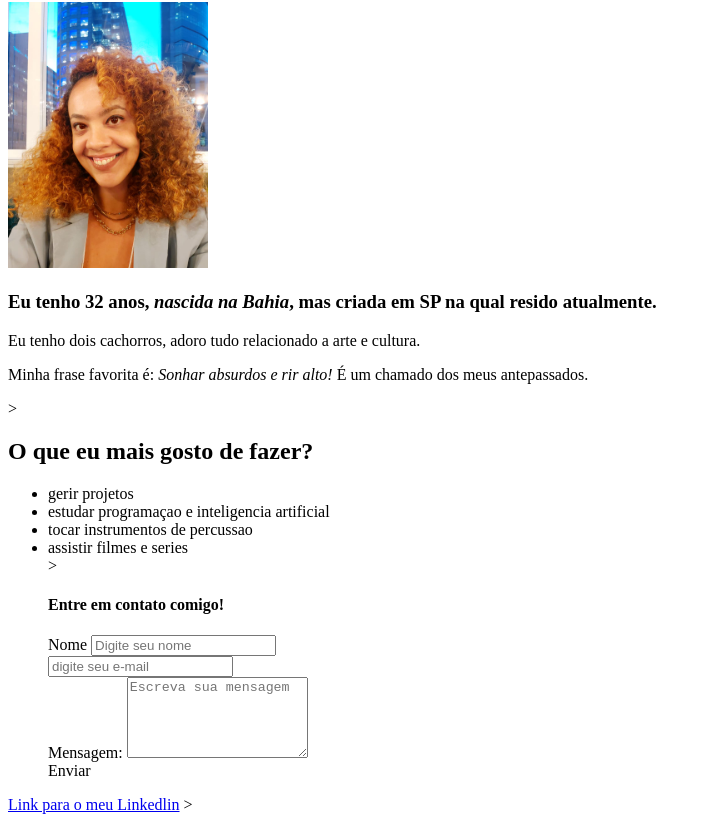
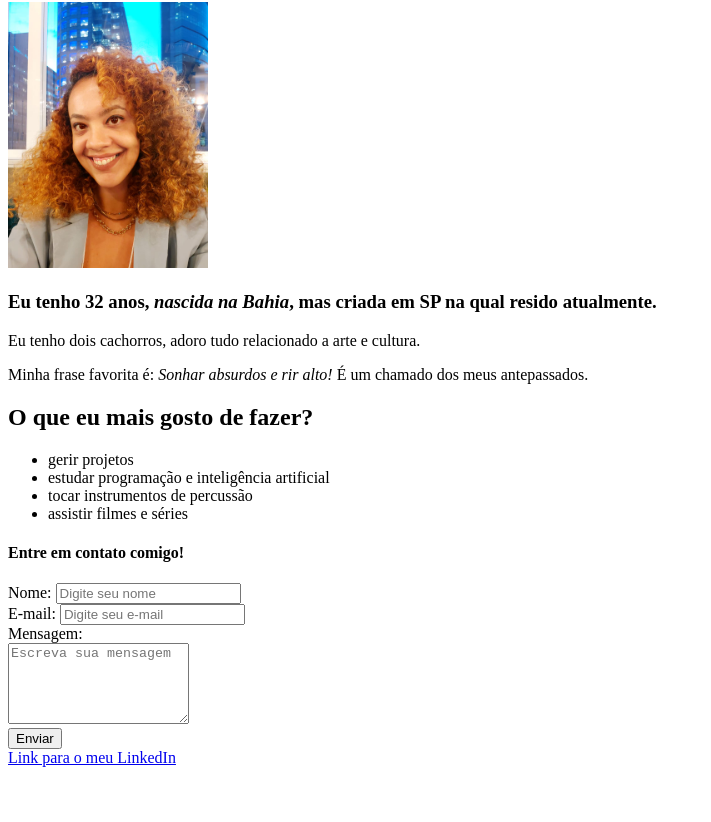
Before and after one commit to Bruh-Oliveira/Html-paginapessoal, a plain HTML site: page index.html in a window 1280 px wide. Shown: the part 125-947 px from the top of the page, without its empty margins (0-711 px from the left). After the commit the page ends 900 px from the top, so only its background shows below. Drawn offline with Linux system fonts and the light colour scheme.

Commit message:
Atualize o html enviado ao github com as correcoes realizadas

```diff
--- a/index.html
+++ b/index.html
@@ -4,41 +4,51 @@
     <meta charset="UTF-8">
     <title>Bruh Oliveira</title>
 </head>
-<body> <header>
-</header>
+<body>
+
+<header>
     <h1>Bruh Oliveira</h1>
     <h2><strong>Gestora de projetos</strong> e iniciante na programação</h2>
-    <main></main>
+</header>
+
+<main>
     <section>
-    <img src = "Foto Bruna.jpeg"alt= "Foto da Bruna de perfil, sorrindo"width="200" />
+        <img src="Foto Bruna.jpeg" alt="Foto da Bruna de perfil, sorrindo" width="200" />
         <h3>Eu tenho 32 anos, <em>nascida na Bahia</em>, mas criada em SP na qual resido atualmente.</h3>
         <p>Eu tenho dois cachorros, adoro tudo relacionado a arte e cultura.</p>
         <p>Minha frase favorita é: <em>Sonhar absurdos e rir alto!</em> É um chamado dos meus antepassados.</p>
-     ><section>
+    </section>
+
     <section>
         <h2>O que eu mais gosto de fazer?</h2>
         <ul>
             <li>gerir projetos</li>
-<li>estudar programaçao e inteligencia artificial</li>
-<li>tocar instrumentos de percussao</li>
-<li>assistir filmes e series</li>
-><section>
+            <li>estudar programação e inteligência artificial</li>
+            <li>tocar instrumentos de percussão</li>
+            <li>assistir filmes e séries</li>
+        </ul>
+    </section>
+
+    <section>
         <h4>Entre em contato comigo!</h4>
-<form>
-<label for="nome">Nome</label>
-<input type="text"id="nome" name="nome"placeholder="Digite seu nome"/><br
+        <form action="#">
+            <label for="nome">Nome:</label>
+            <input type="text" id="nome" name="nome" placeholder="Digite seu nome"><br>
 
-<label for="e-mail"></label>
-<input type="e-mail"id="e-mail" name="e-mail"placeholder="digite seu e-mail"><br>
+            <label for="email">E-mail:</label>
+            <input type="email" id="email" name="email" placeholder="Digite seu e-mail"><br>
 
-<label for="mensagem">Mensagem: </label>
-<textarea id="mensagem" name="mensagem" placeholder="Escreva sua mensagem" rows="5"></textarea><br
+            <label for="mensagem">Mensagem:</label><br>
+            <textarea id="mensagem" name="mensagem" placeholder="Escreva sua mensagem" rows="5"></textarea><br>
 
             <button type="submit">Enviar</button>
         </form>
-</ul>
+    </section>
 </main>
+
 <footer>
-    <a href="https://www.linkedin.com/in/bruna-oliveira-gois/" target="_blank">Link para o meu Linkedlin</a>
-</body>>
+    <a href="https://www.linkedin.com/in/bruna-oliveira-gois/" target="_blank">Link para o meu LinkedIn</a>
+</footer>
+
+</body>
 </html>
```
Lines whose indentation alone changed are shown as unchanged.
